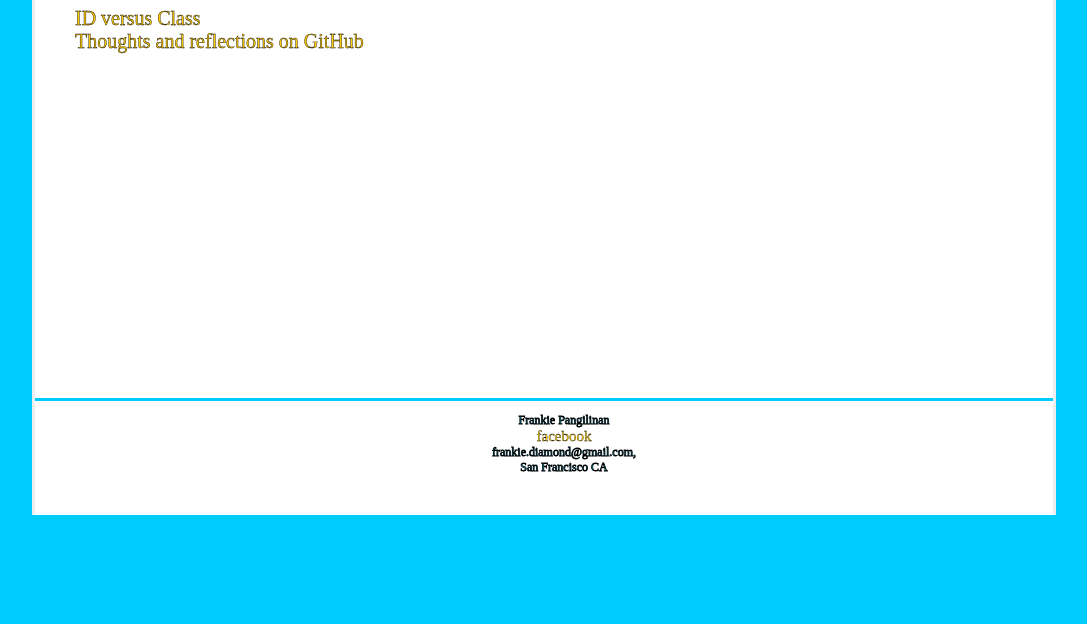
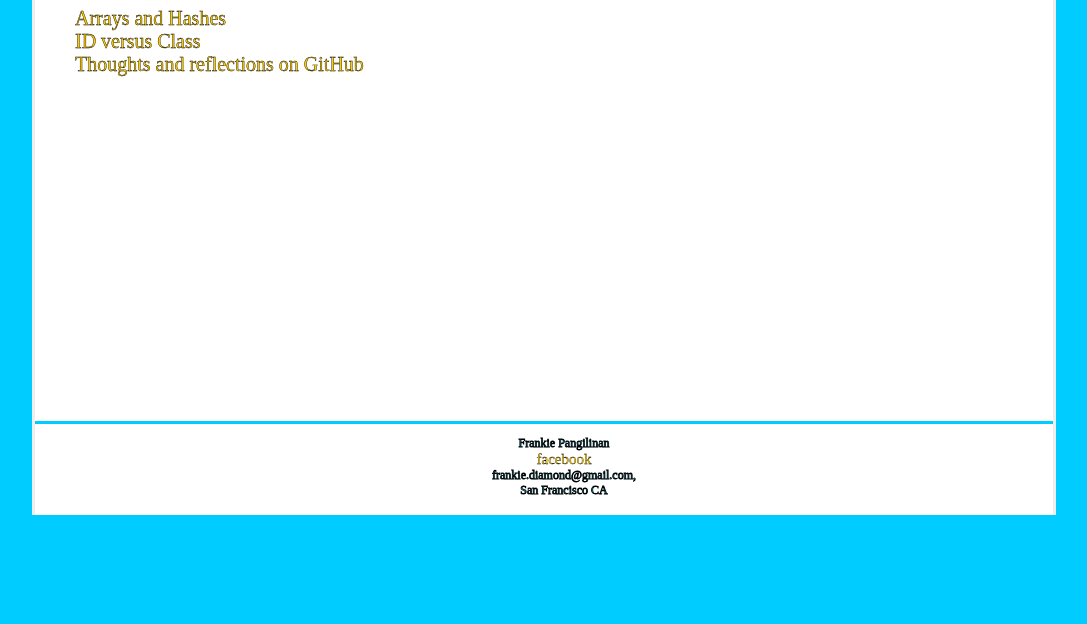
Before and after one commit to frankiebee/frankiebee.github.io, a plain HTML site: page blog/blog-index.html in a window 1280 px wide. Shown: the part 176-800 px from the top of the page, without its empty margins (96-1183 px from the left). Drawn offline with Linux system fonts and the light colour scheme.

Commit message:
Add link to hashes and arrays article

```diff
--- a/blog/blog-index.html
+++ b/blog/blog-index.html
@@ -20,6 +20,7 @@
   </nav>
   <h1>Archive</h1>
   <ul>
+     <li class = 'left'><a href = 'http://frankiebee.github.io/blog/arrays-hashes.html'> Arrays and Hashes</a></li>
      <li class = 'left'><a href = 'http://frankiebee.github.io/blog/id_vs_class.html'> ID versus Class</a></li>
     <li class = 'left'><a href = 'http://frankiebee.github.io/blog/git.html'> Thoughts and reflections on GitHub</a></li>
   </ul>
```
